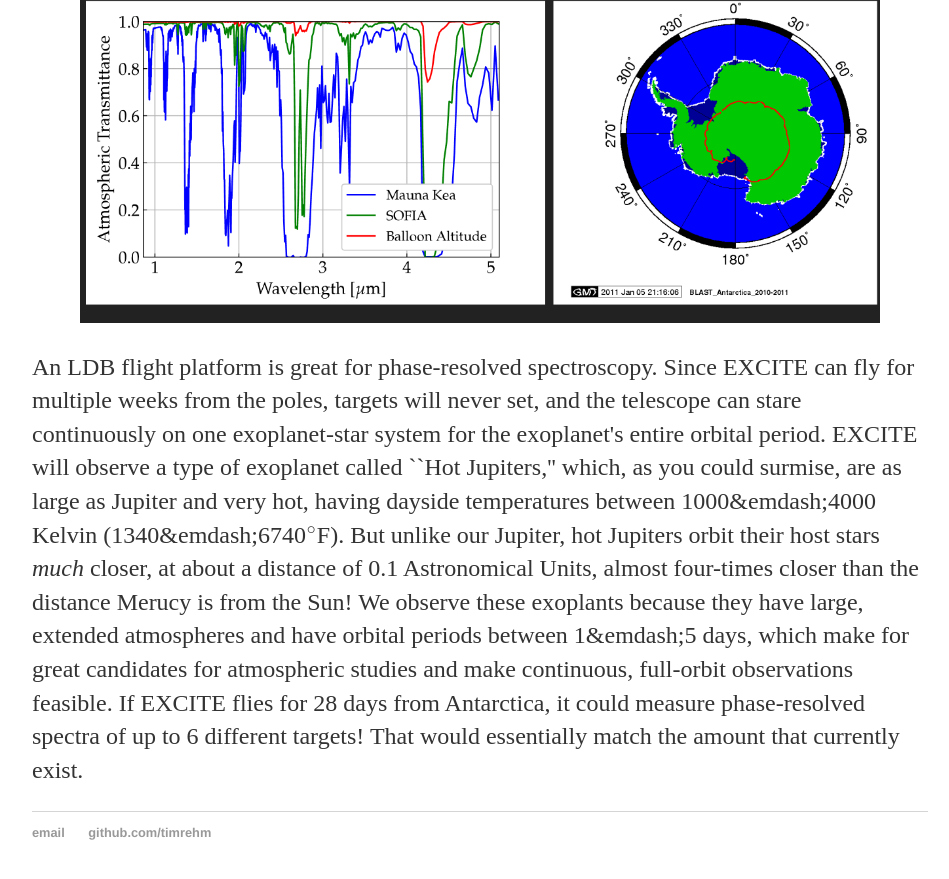
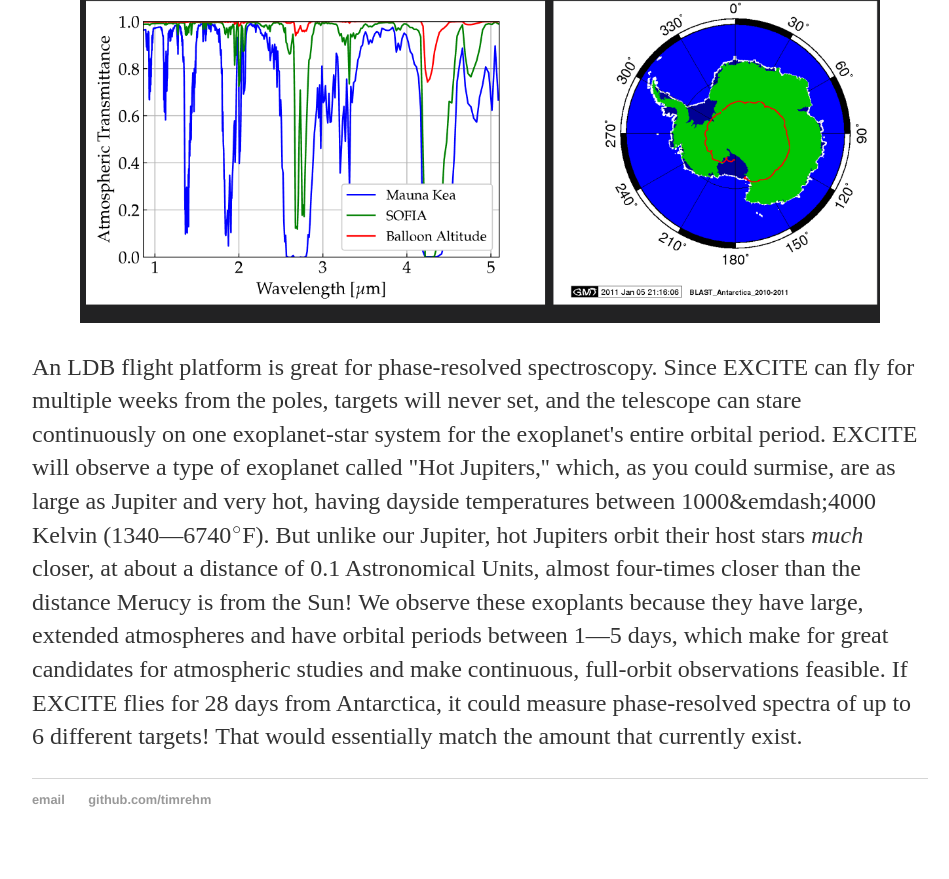
Before and after one commit to timrehm/timrehm.github.io, a Jekyll site: the page built from research/excite.html, in a window 1280 px wide and 900 px high, scrolled down 3055 px. Shown: the top 879 px of the window, without its empty margins (160-1109 px from the left). Built offline with Jekyll 4.4.1, drawn with Linux system fonts in a browser that asks for light colours; some of the changed lines change nothing that is shown.

Commit message:
Update excite.html

```diff
--- a/research/excite.html
+++ b/research/excite.html
@@ -53,9 +53,9 @@ title: EXCITE
 	<img src="/img/balloonflight.png" alt="A phase curve." width = 800/>
 </div>
 <p>An LDB flight platform is great for phase-resolved spectroscopy. Since EXCITE can fly for multiple weeks from the poles, targets will never set, and the telescope
-can stare continuously on one exoplanet-star system for the exoplanet's entire orbital period. EXCITE will observe a type of exoplanet called ``Hot Jupiters,'' which,
-as you could surmise, are as large as Jupiter and very hot, having dayside temperatures between 1000&emdash;4000 Kelvin (1340&emdash;6740\(^\circ\)F). But unlike our Jupiter,
+can stare continuously on one exoplanet-star system for the exoplanet's entire orbital period. EXCITE will observe a type of exoplanet called "Hot Jupiters,'' which,
+as you could surmise, are as large as Jupiter and very hot, having dayside temperatures between 1000&emdash;4000 Kelvin (1340&mdash;6740\(^\circ\)F). But unlike our Jupiter,
 hot Jupiters orbit their host stars <em>much</em> closer, at about a distance of 0.1 Astronomical Units, almost four-times closer than the distance
-Merucy is from the Sun! We observe these exoplants because they have large, extended atmospheres and have orbital periods between 1&emdash;5 days, which
+Merucy is from the Sun! We observe these exoplants because they have large, extended atmospheres and have orbital periods between 1&mdash;5 days, which
 make for great candidates for atmospheric studies and make continuous, full-orbit observations feasible. If EXCITE flies for 28 days from Antarctica, it could
 measure phase-resolved spectra of up to 6 different targets! That would essentially match the amount that currently exist.</p>
```
